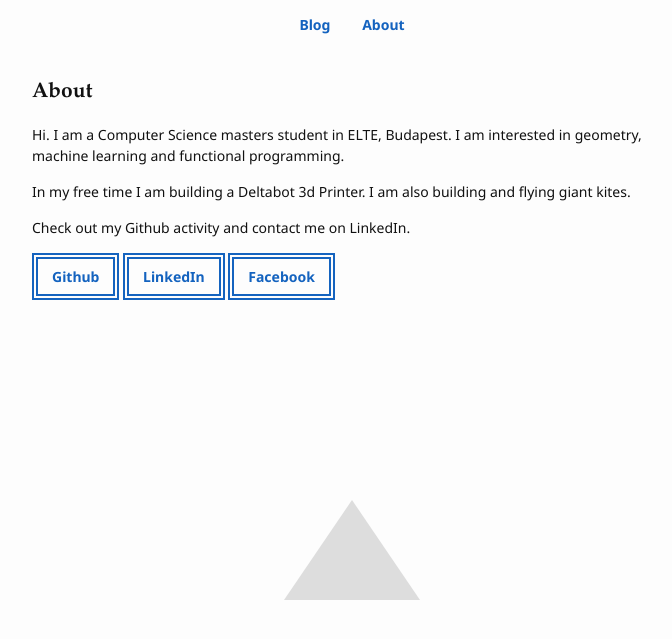
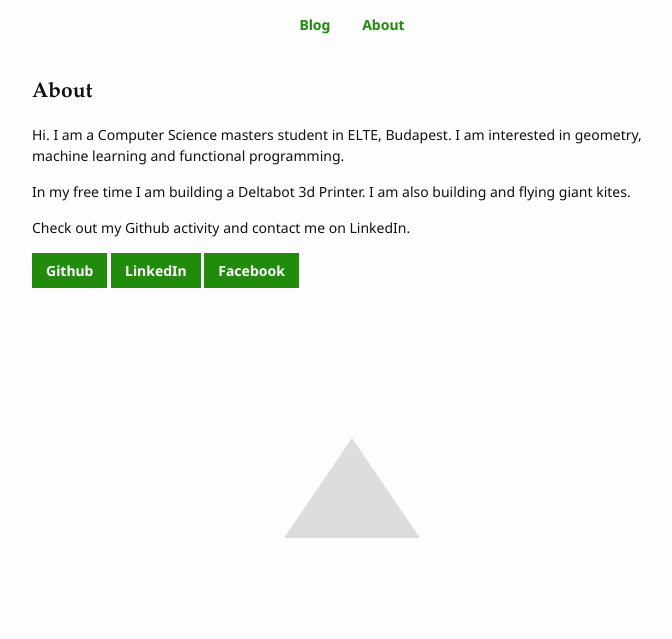
Before and after one commit to erdos/erdos.github.io, a Jekyll site: the page built from about.md, in a window 1280 px wide. Shown: the top 639 px of the page, without its empty margins (288-960 px from the left). Built offline with Jekyll 4.4.1, drawn with Linux system fonts in a browser that asks for light colours.

Commit message:
minor chs

```diff
--- a/_layouts/post.html
+++ b/_layouts/post.html
@@ -13,6 +13,6 @@ layout: default
 <footer>
   <nav>
     <a href="#" class="outline">Top of page</a>
-    <a href="{{site.url}}{{site.baseurl}}" class="outline">Home</a>
+    <a href="{{site.url}}{{site.baseurl}}" class="fill">Home</a>
   </nav>
 </footer>
--- a/_sass/_base.scss
+++ b/_sass/_base.scss
@@ -189,17 +189,3 @@ pre {
         }
     }
 }
-
-div.triangle{
-	border-bottom: 100px solid #ddd;
-	border-left: 68px solid transparent; border-right: 68px solid transparent;
-	border-top:0 solid transparent;
-	margin:200px auto; width:0; height:0;
-	transition: all 1s ease-in-out;
-}
-div.triangle:hover{
-	width: 100px; border: 0px solid transparent;
-	border-bottom: 50px solid #ddd;
-	border-top: 50px solid #ddd;
-	border-radius: 50px;
-}
--- a/about.md
+++ b/about.md
@@ -10,8 +10,8 @@ In my free time I am building a Deltabot 3d Printer. I am also building and flyi
 
 Check out my Github activity and contact me on LinkedIn.
 
-<a class="outline" href="https://www.github.com/erdos">Github</a>
-<a class="outline" href="https://www.linkedin.com/in/erdosjr">LinkedIn</a>
-<a class="outline" href="https://www.facebook.com/janos.erdos">Facebook</a>
+<a class="fill" href="https://www.github.com/erdos">Github</a>
+<a class="fill" href="https://www.linkedin.com/in/erdosjr">LinkedIn</a>
+<a class="fill" href="https://www.facebook.com/janos.erdos">Facebook</a>
 
 <div class="triangle"></div>
--- a/css/main.scss
+++ b/css/main.scss
@@ -18,7 +18,8 @@ $spacing-unit:     30px;
 $text-color:       #111;
 $background-color: #fdfdfd;
 //$brand-color:      #ef34a3; //#2a7ae2;
-$brand-color:      #1463bf;
+//$brand-color:      #1463bf;
+$brand-color: #218B0C;
 
 $grey-color:       #828282;
 $grey-color-light: lighten($grey-color, 40%);
@@ -115,3 +116,17 @@ span.timestamp.to-left{position:absolute; margin:0;margin-left: -114px; margin-t
                                           background: transparent; color: #999;
                                           width:100px; text-align:right; padding:0;
 }
+
+div.triangle{
+	border-bottom: 100px solid #ddd;
+	border-left: 68px solid transparent; border-right: 68px solid transparent;
+	border-top:0 solid transparent;
+	margin:150px auto; width:0; height:0;
+	transition: all 1s ease-in-out;
+}
+div.triangle:hover{
+	width: 100px; border: 0px solid transparent;
+	border-bottom: 50px solid #ddd;
+	border-top: 50px solid #ddd;
+	border-radius: 50px;
+}
--- a/index.html
+++ b/index.html
@@ -17,7 +17,7 @@ layout: default
   </nav>
   <br/>
   <nav class="tag-cloud" style="text-align:center;">
-    Feed: <a href="{{ "/feed.xml" | prepend: site.baseurl }}" class="fill">RSS</a>
+    Feed: &nbsp; <a href="{{ "/feed.xml" | prepend: site.baseurl }}" class="fill">RSS</a>
   </nav>
   <br/><br/>
   <h1>Posts</h1>
```
